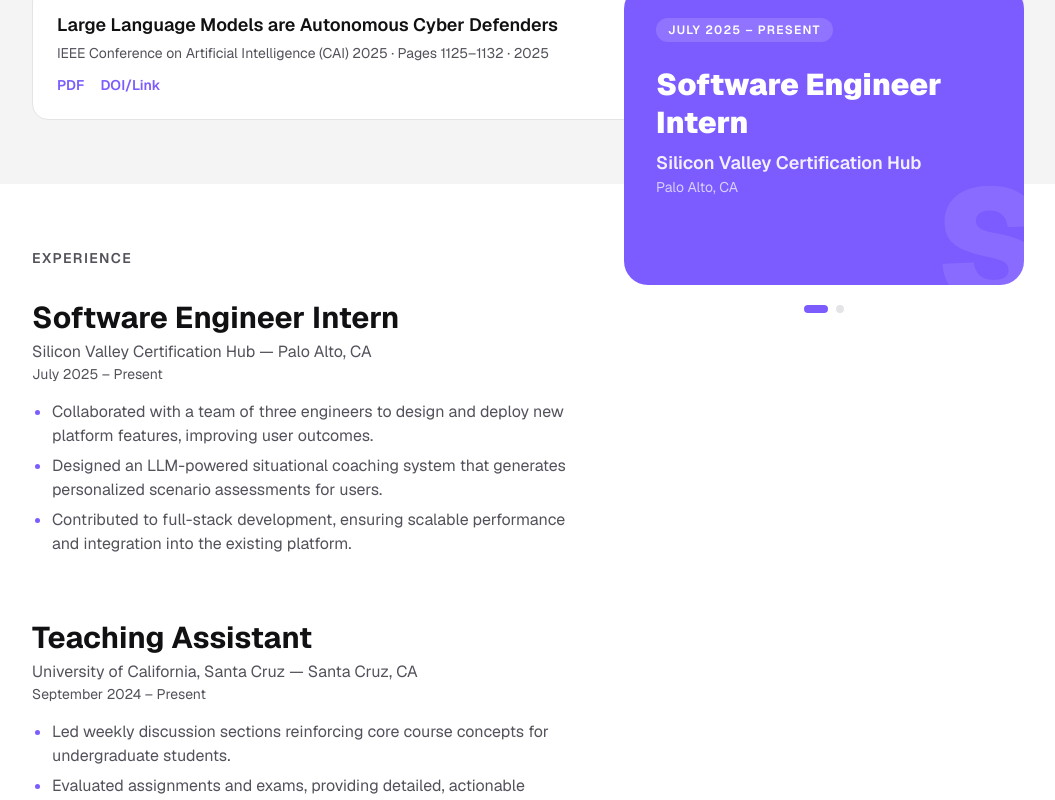
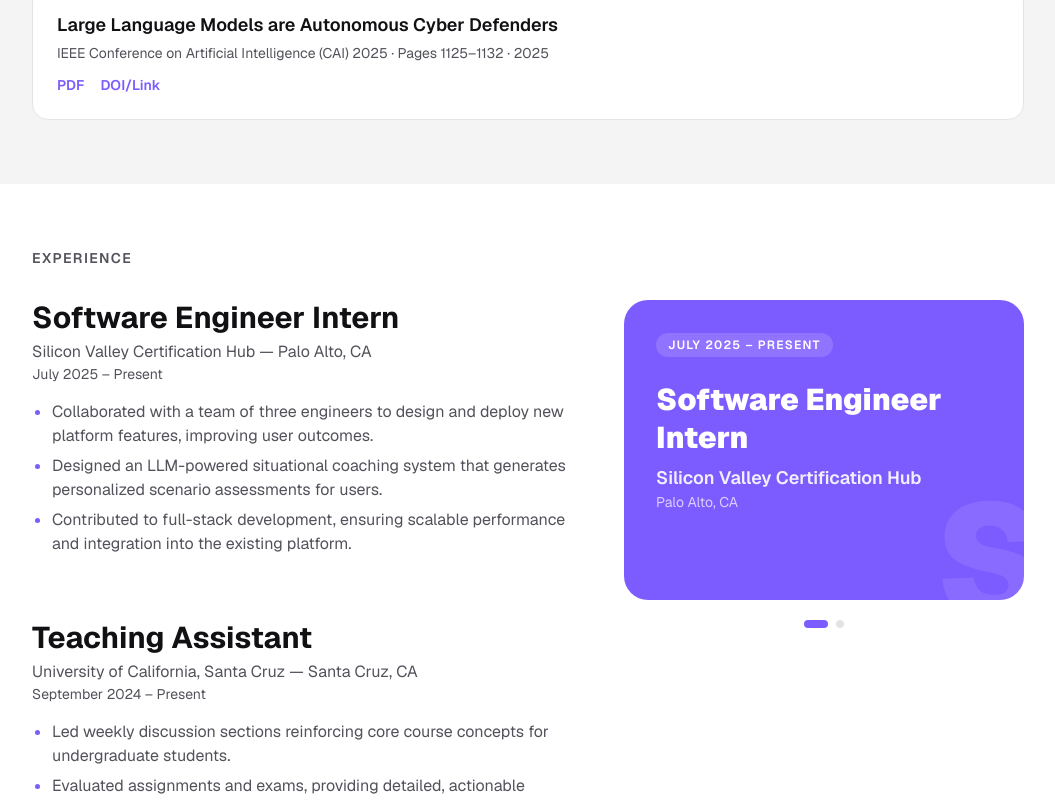
Before and after one commit to ocvillal/octaviovillalobos.github.io, a Next.js app: page / in a window 1280 px wide. Shown: the part 3939-4739 px from the top of the page, without its empty margins (112-1167 px from the left). Built offline with nearby package versions, Linux system fonts and the light colour scheme; no server answers.

Commit message:
Revert scroll-spotlight panel to sticky-top positioning
The viewport-centered sticky panel (top-1/2 + -translate-y-1/2) felt
worse in practice than the original top-anchored sticky behavior.
Reverting to lg:top-28 lg:self-start; keeps the alternating section
background colors from the same change.

```diff
--- a/src/components/scrolly/ScrollSpotlight.tsx
+++ b/src/components/scrolly/ScrollSpotlight.tsx
@@ -40,7 +40,7 @@ export function ScrollSpotlight<T>({
   }
 
   return (
-    <div className="grid gap-12 lg:grid-cols-[1fr_400px] lg:gap-10">
+    <div className="grid gap-12 lg:grid-cols-[1fr_400px] lg:items-start lg:gap-10">
       <div className="space-y-16">
         {items.map((item, index) => (
           <div
@@ -56,7 +56,7 @@ export function ScrollSpotlight<T>({
         ))}
       </div>
 
-      <div className="hidden lg:sticky lg:top-1/2 lg:block lg:-translate-y-1/2">
+      <div className="hidden lg:sticky lg:top-28 lg:block lg:self-start">
         <div className="relative">
           {items.map((item, index) => (
             <div
```
